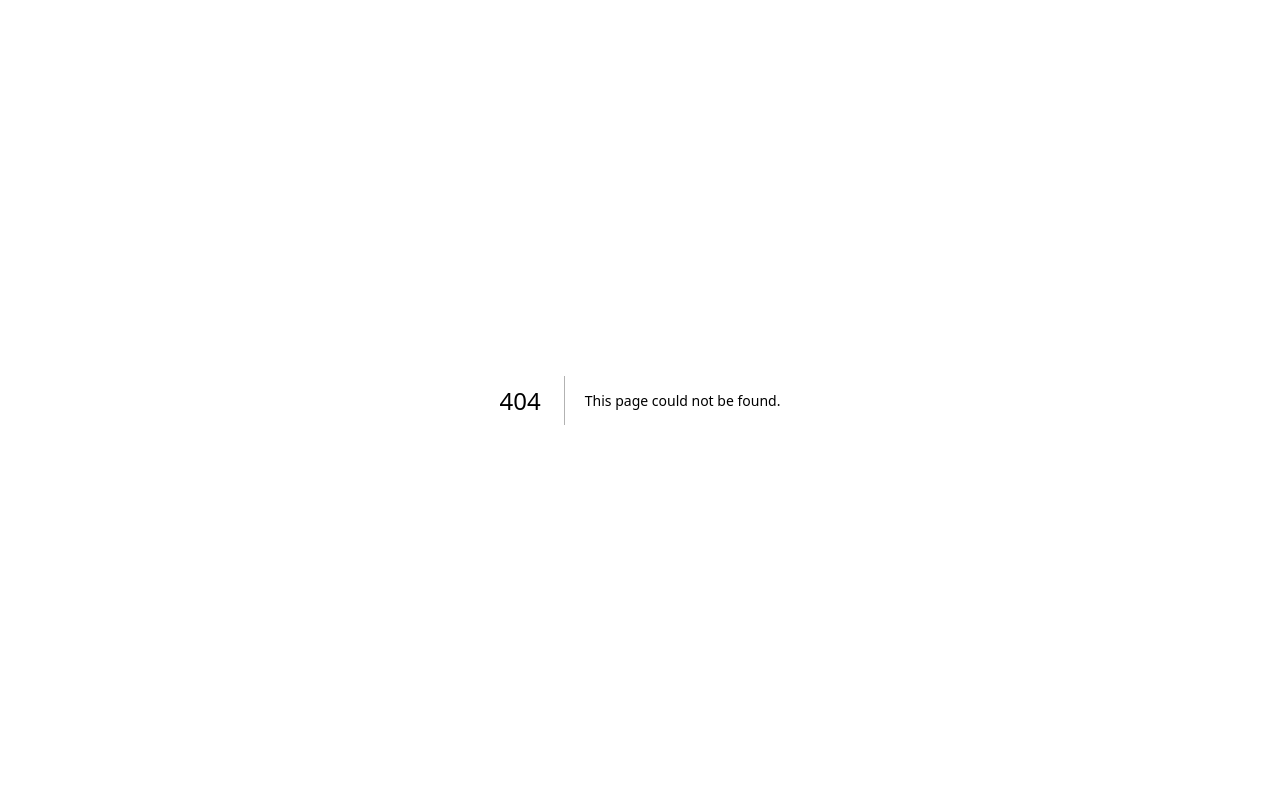
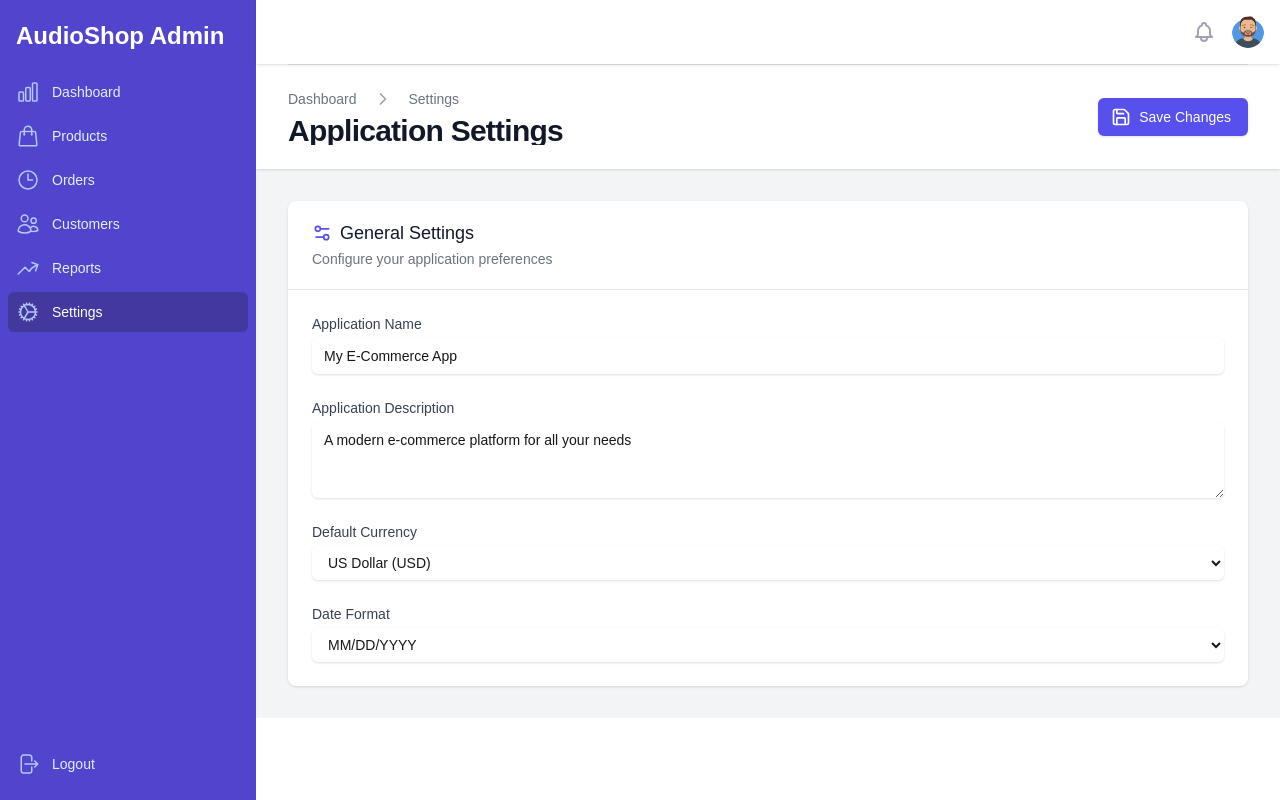
Before and after one commit to mufidmohammed/nextjs-ecommerce, a Next.js app: page /admin/settings in a window 1280 px wide. Before the commit this address had no page. Built offline with nearby package versions, Linux system fonts and the light colour scheme.

Commit message:
add settings

```diff
--- /dev/null
+++ b/app/admin/settings/page.tsx
@@ -0,0 +1,190 @@
+"use client"
+
+import { useState } from 'react';
+import { ChevronRight, Save, Settings2 } from 'lucide-react';
+import Link from 'next/link';
+
+const SettingsPage = () => {
+  const [settings, setSettings] = useState({
+    appName: 'My E-Commerce App',
+    appDescription: 'A modern e-commerce platform for all your needs',
+    currency: 'USD',
+    dateFormat: 'MM/DD/YYYY',
+  });
+
+  const currencyOptions = [
+    { value: 'USD', label: 'US Dollar (USD)' },
+    { value: 'EUR', label: 'Euro (EUR)' },
+    { value: 'GBP', label: 'British Pound (GBP)' },
+    { value: 'GHC', label: 'Ghanaian Cedi (GHC)' },
+  ];
+
+  const dateFormatOptions = [
+    { value: 'MM/DD/YYYY', label: 'MM/DD/YYYY' },
+    { value: 'DD/MM/YYYY', label: 'DD/MM/YYYY' },
+    { value: 'YYYY-MM-DD', label: 'YYYY-MM-DD' },
+  ];
+
+  // Handle form field changes
+  const handleChange = (e: React.ChangeEvent<HTMLInputElement | HTMLTextAreaElement | HTMLSelectElement>) => {
+    const { name, value } = e.target;
+    setSettings(prev => ({
+      ...prev,
+      [name]: value
+    }));
+  };
+
+  // Handle form submission
+  const saveSettings = (e: React.FormEvent) => {
+    e.preventDefault();
+    console.log('Saving settings:', settings);
+    // Add toast notification or other feedback here
+  };
+
+  return (
+    <>
+      {/* Page header */}
+      <div className="bg-white shadow">
+        <div className="px-4 sm:px-6 lg:mx-auto lg:max-w-7xl lg:px-8">
+          <div className="py-6 md:flex md:items-center md:justify-between lg:border-t lg:border-gray-200">
+            <div className="min-w-0 flex-1">
+              {/* Breadcrumb */}
+              <nav className="flex" aria-label="Breadcrumb">
+                <ol className="flex items-center space-x-4">
+                  <li>
+                    <div className="flex">
+                      <Link href="/admin" className="text-sm font-medium text-gray-500 hover:text-gray-700">
+                        Dashboard
+                      </Link>
+                    </div>
+                  </li>
+                  <li>
+                    <div className="flex items-center">
+                      <ChevronRight className="h-5 w-5 text-gray-400" aria-hidden="true" />
+                      <span className="ml-4 text-sm font-medium text-gray-500">
+                        Settings
+                      </span>
+                    </div>
+                  </li>
+                </ol>
+              </nav>
+
+              <h1 className="mt-2 text-2xl font-bold leading-7 text-gray-900 sm:truncate sm:text-3xl sm:tracking-tight">
+                Application Settings
+              </h1>
+            </div>
+            <div className="mt-4 flex md:mt-0 md:ml-4">
+              <button
+                type="button"
+                onClick={saveSettings}
+                className="inline-flex items-center rounded-md border border-transparent bg-indigo-600 px-4 py-2 text-sm font-medium text-white shadow-sm hover:bg-indigo-700 focus:outline-none focus:ring-2 focus:ring-indigo-500 focus:ring-offset-2"
+              >
+                <Save className="-ml-1 mr-2 h-5 w-5" aria-hidden="true" />
+                Save Changes
+              </button>
+            </div>
+          </div>
+        </div>
+      </div>
+
+      {/* Settings Form */}
+      <div className="mt-8 mx-auto max-w-7xl px-4 sm:px-6 lg:px-8">
+        <div className="bg-white shadow overflow-hidden sm:rounded-lg">
+          <div className="px-4 py-5 sm:px-6 border-b border-gray-200">
+            <h3 className="text-lg leading-6 font-medium text-gray-900 flex items-center">
+              <Settings2 className="mr-2 h-5 w-5 text-indigo-600" />
+              General Settings
+            </h3>
+            <p className="mt-1 text-sm text-gray-500">
+              Configure your application preferences
+            </p>
+          </div>
+
+          <form onSubmit={saveSettings} className="px-4 py-5 sm:p-6">
+            <div className="space-y-6">
+              {/* App Name */}
+              <div>
+                <label htmlFor="appName" className="block text-sm font-medium text-gray-700">
+                  Application Name
+                </label>
+                <div className="mt-1">
+                  <input
+                    type="text"
+                    name="appName"
+                    id="appName"
+                    value={settings.appName}
+                    onChange={handleChange}
+                    className="mt-1 block w-full py-2 px-3 rounded-md border-gray-300 shadow-sm focus:border-indigo-500 focus:ring-indigo-500 sm:text-sm"
+                  />
+                </div>
+              </div>
+
+              {/* App Description */}
+              <div>
+                <label htmlFor="appDescription" className="block text-sm font-medium text-gray-700">
+                  Application Description
+                </label>
+                <div className="mt-1">
+                  <textarea
+                    id="appDescription"
+                    name="appDescription"
+                    rows={3}
+                    value={settings.appDescription}
+                    onChange={handleChange}
+                    className="mt-1 block w-full py-2 px-3 rounded-md border-gray-300 shadow-sm focus:border-indigo-500 focus:ring-indigo-500 sm:text-sm"
+                  />
+                </div>
+              </div>
+
+              {/* Currency */}
+              <div>
+                <label htmlFor="currency" className="block text-sm font-medium text-gray-700">
+                  Default Currency
+                </label>
+                <div className="mt-1">
+                  <select
+                    id="currency"
+                    name="currency"
+                    value={settings.currency}
+                    onChange={handleChange}
+                    className="mt-1 block w-full py-2 px-3 rounded-md border-gray-300 shadow-sm focus:border-indigo-500 focus:ring-indigo-500 sm:text-sm"
+                  >
+                    {currencyOptions.map((option) => (
+                      <option key={option.value} value={option.value}>
+                        {option.label}
+                      </option>
+                    ))}
+                  </select>
+                </div>
+              </div>
+
+              {/* Date Format */}
+              <div>
+                <label htmlFor="dateFormat" className="block text-sm font-medium text-gray-700">
+                  Date Format
+                </label>
+                <div className="mt-1">
+                  <select
+                    id="dateFormat"
+                    name="dateFormat"
+                    value={settings.dateFormat}
+                    onChange={handleChange}
+                    className="mt-1 block w-full py-2 px-3 rounded-md border-gray-300 shadow-sm focus:border-indigo-500 focus:ring-indigo-500 sm:text-sm"
+                  >
+                    {dateFormatOptions.map((option) => (
+                      <option key={option.value} value={option.value}>
+                        {option.label}
+                      </option>
+                    ))}
+                  </select>
+                </div>
+              </div>
+            </div>
+          </form>
+        </div>
+      </div>
+    </>
+  );
+};
+
+export default SettingsPage;
```
